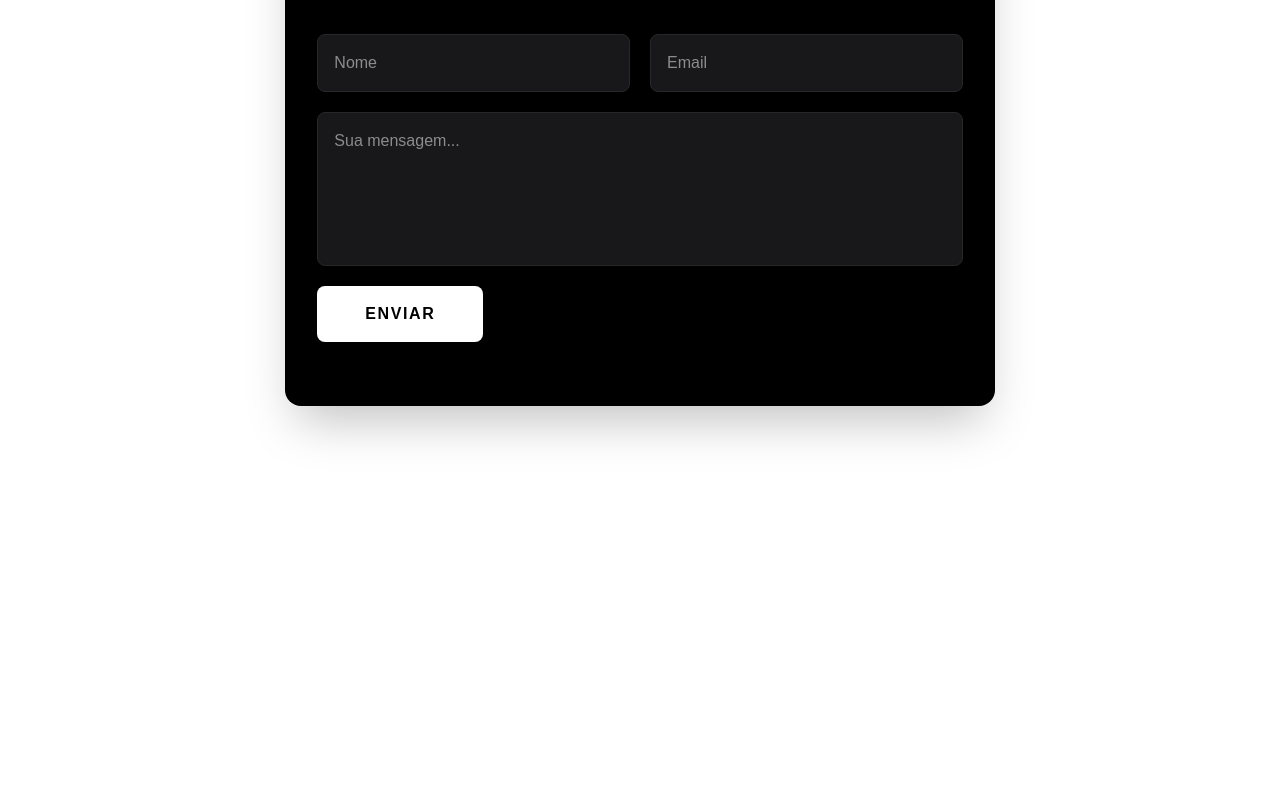
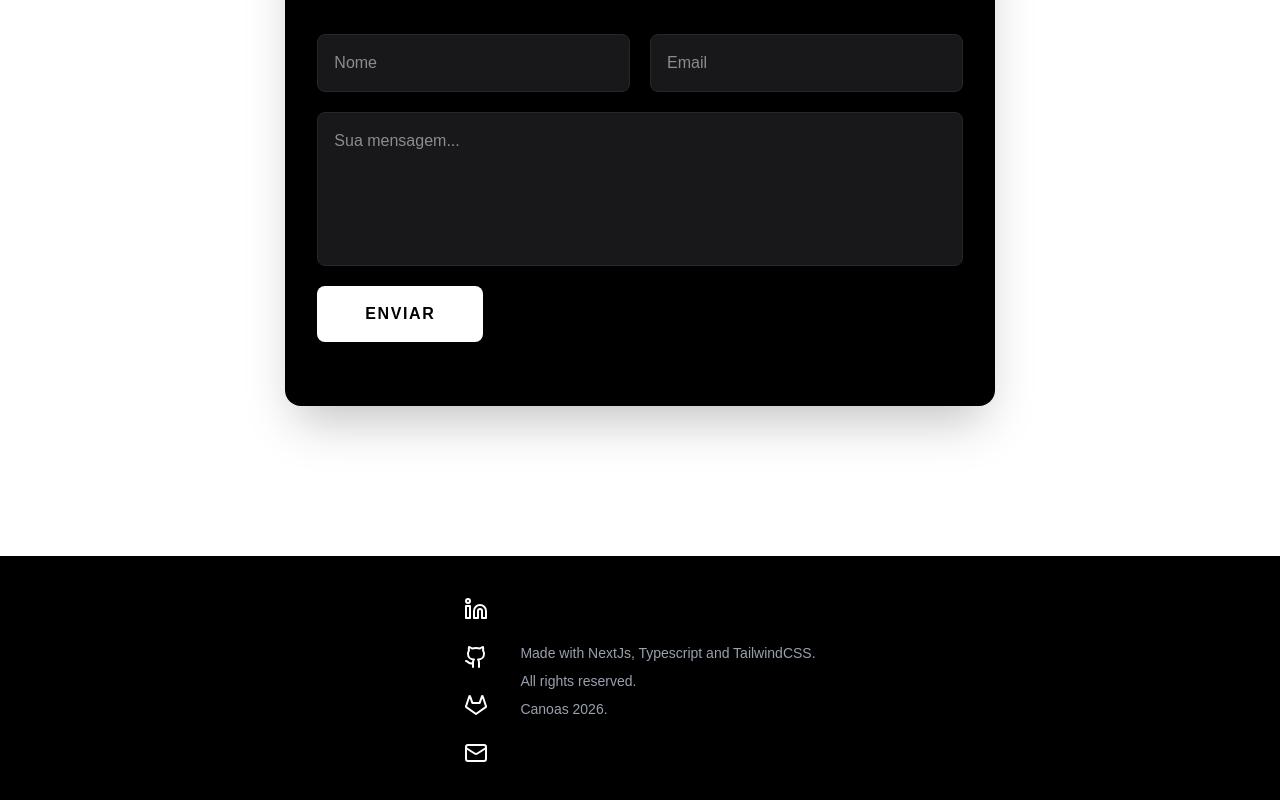
Before and after one commit to GiovaniFRA/portifolio, a Next.js app: page /en in a window 1280 px wide. Shown: the part 3444-4244 px from the top of the page. Before the commit the page ends 4000 px from the top, so only its background shows below. Built offline with nearby package versions, Linux system fonts and the light colour scheme.

Commit message:
feat: footer

```diff
--- /dev/null
+++ b/app/[locale]/components/footer.tsx
@@ -0,0 +1,44 @@
+'use client';
+import {useTranslations} from 'next-intl';
+import { Languages } from 'lucide-react';
+import { DropdownMenu, Button, Theme, Flex } from '@radix-ui/themes';
+import { useRouter } from 'next/navigation'
+import { Github,Linkedin, Gitlab,Mail} from 'lucide-react';
+
+export default function Footer() {
+  const t = useTranslations('footer');
+  const router = useRouter();
+
+  function handleLanguageChange(lang: string) {
+    router.push(`/${lang}`);
+  }
+  return (
+    <div className="flex w-full bg-[black] justify-center z-2 h-[250px]">
+        <footer className="flex items-center justify-center gap-8 max-w-[1440px] w-full px-[5vw] py-6">
+            {/* Lado Esquerdo: Home e Idioma */}
+            <div className="flex flex-col items-center gap-6 justify-self-start">
+                <a target='blank' href="https://www.linkedin.com/in/giovani-de-alencoi-21aa1427b/?utm_source=share&utm_campaign=share_via&utm_content=profile&utm_medium=android_app">
+                    <Linkedin size={24} color="white"/>
+                </a>
+
+                <a target='blank' href="https://github.com/giovaniFRA">
+                    <Github size={24} color="white" />
+                </a>
+
+                <a target='blank' href="https://gitlab.com/giovaniFRA">
+                    <Gitlab size={24} color="white" />
+                </a>
+
+                <a target='blank' href="https://mail.google.com/mail/?view=cm&fs=1&to=ferreiraalencoi1@gmail.com">
+                    <Mail size={24} color="white" />
+                </a>
+            </div>
+            <div className='flex flex-col gap-2'>
+                <p className="text-sm text-gray-400">{t('about')}</p>
+                <p className="text-sm text-gray-400">{t('rights')}</p>
+                <p className="text-sm text-gray-400">Canoas 2026.</p>
+            </div>
+        </footer>
+    </div>
+  );
+}
--- a/app/[locale]/page.tsx
+++ b/app/[locale]/page.tsx
@@ -7,6 +7,7 @@ import Experience from "./pages/experience";
 import About from './pages/about';
 import Header from './components/Header';
 import Contact from './pages/contact';
+import Footer from './components/footer';
 export default function App() {
   const t = useTranslations('index');
   return (
@@ -18,6 +19,7 @@ export default function App() {
         <Education/>
         <Experience/>
         <Contact/>
+        <Footer/>
       </div>
       {/* <Education/>
       <Experience/>
--- a/messages/en.json
+++ b/messages/en.json
@@ -46,5 +46,9 @@
         "aboutme":"About Me",
         "description1":"I am a passionate software developer with a strong background in computer engineering. I have experience in developing web and mobile applications, and I am always eager to learn new technologies and improve my skills. I am committed to delivering high-quality solutions and contributing to innovative projects.",
         "description2":"In addition to my technical skills, I am a proactive and collaborative team player. I enjoy working in dynamic environments where I can contribute to the success of the team and the projects we are involved in."
+    },
+    "footer":{
+        "rights":"All rights reserved.",
+        "about":"Made with NextJs, Typescript and TailwindCSS."
     }
 }
--- a/messages/pt-br.json
+++ b/messages/pt-br.json
@@ -50,5 +50,9 @@
     "contact":{
         "contactme":"Contatar-me",
         "description1":"Se você deseja entrar em contato comigo, seja para discutir oportunidades de trabalho, colaborar em projetos ou simplesmente para conversar sobre tecnologia, sinta-se à vontade para me enviar um e-mail ou me encontrar nas redes sociais. Estou sempre aberto a novas conexões e oportunidades de aprendizado."
+    },
+    "footer":{
+        "rights":"Todos os direitos reservados.",
+        "about":"Construído com NextJs, Typescript e TailwindCSS."
     }
 }
```
